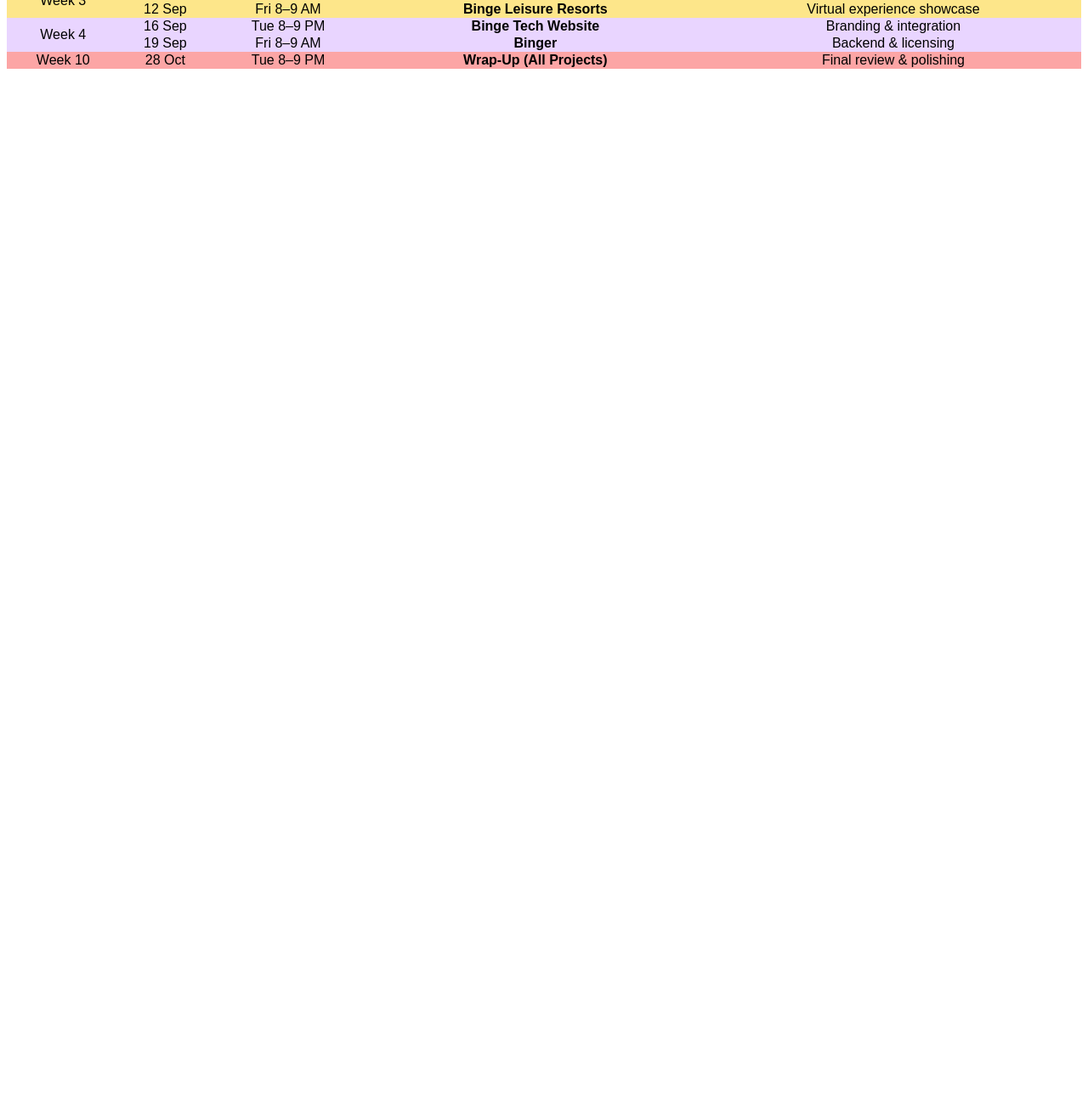
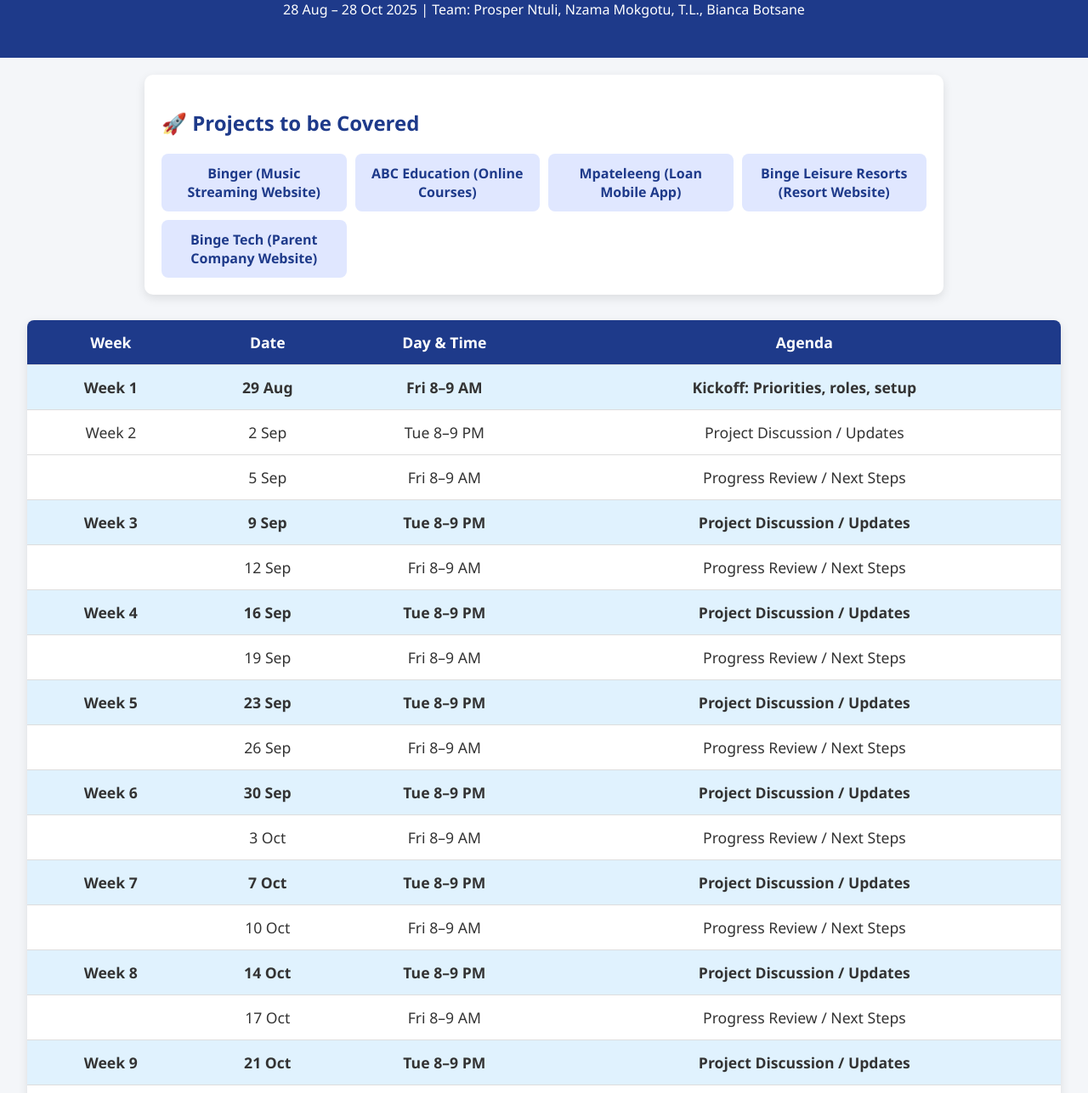
Before and after one commit to dolcenci/timetable, a plain HTML site: page index.html in a window 1280 px wide. Shown: the part 107-1394 px from the top of the page at 85% size. Before the commit the page ends 800 px from the top, so only its background shows below. Drawn offline with Linux system fonts and the light colour scheme.

Commit message:
Update index.html

```diff
--- a/index.html
+++ b/index.html
@@ -1,63 +1,227 @@
-<table style="border-collapse: collapse; width: 100%; text-align: center; font-family: Arial, sans-serif;">
-  <tr style="background-color: #1E3A8A; color: white;">
+<!DOCTYPE html>
+<html lang="en">
+<head>
+  <meta charset="UTF-8">
+  <meta name="viewport" content="width=device-width, initial-scale=1.0">
+  <title>IT Projects Meeting Timetable</title>
+  <style>
+    body {
+      font-family: "Segoe UI", Arial, sans-serif;
+      margin: 0;
+      padding: 0;
+      background: #f4f6f9;
+      color: #333;
+    }
+    header {
+      background: #1e3a8a;
+      color: white;
+      padding: 30px;
+      text-align: center;
+    }
+    h1 {
+      margin: 0;
+      font-size: 2.5rem;
+    }
+    h2 {
+      margin-top: 20px;
+      color: #1e3a8a;
+    }
+    .projects {
+      max-width: 900px;
+      margin: 20px auto;
+      padding: 20px;
+      background: white;
+      border-radius: 10px;
+      box-shadow: 0 4px 12px rgba(0,0,0,0.1);
+    }
+    .projects ul {
+      list-style: none;
+      padding: 0;
+      margin: 0;
+      display: grid;
+      grid-template-columns: repeat(auto-fit, minmax(200px, 1fr));
+      gap: 10px;
+    }
+    .projects li {
+      background: #e0e7ff;
+      padding: 12px 15px;
+      border-radius: 8px;
+      text-align: center;
+      font-weight: bold;
+      color: #1e3a8a;
+    }
+    .container {
+      width: 95%;
+      margin: 30px auto;
+    }
+    table {
+      width: 100%;
+      border-collapse: collapse;
+      background: white;
+      box-shadow: 0 4px 12px rgba(0,0,0,0.1);
+      border-radius: 8px;
+      overflow: hidden;
+    }
+    th, td {
+      padding: 14px 18px;
+      text-align: center;
+      border-bottom: 1px solid #ddd;
+    }
+    th {
+      background: #1e3a8a;
+      color: white;
+      font-size: 1rem;
+    }
+    tr:hover {
+      background: #f9fafb;
+    }
+    .week { background: #e0f2fe; font-weight: bold; }
+    @media screen and (min-width: 1200px) {
+      h1 { font-size: 2.8rem; }
+      th, td { font-size: 1.1rem; }
+    }
+  </style>
+</head>
+<body>
+
+  <header>
+    <h1>📅 IT Projects Meeting Timetable</h1>
+    <p>28 Aug – 28 Oct 2025 | Team: Prosper Ntuli, Nzama Mokgotu, T.L., Bianca Botsane</p>
+  </header>
+
+  <section class="projects">
+    <h2>🚀 Projects to be Covered</h2>
+    <ul>
+      <li>Binger (Music Streaming Website)</li>
+      <li>ABC Education (Online Courses)</li>
+      <li>Mpateleeng (Loan Mobile App)</li>
+      <li>Binge Leisure Resorts (Resort Website)</li>
+      <li>Binge Tech (Parent Company Website)</li>
+    </ul>
+  </section>
+
+  <div class="container">
+    <table>
+      <thead>
+        <tr>
           <th>Week</th>
           <th>Date</th>
           <th>Day & Time</th>
-    <th>Project Focus</th>
           <th>Agenda</th>
         </tr>
-  <tr style="background-color:#D1FAE5;">
+      </thead>
+      <tbody>
+        <tr class="week">
           <td>Week 1</td>
           <td>29 Aug</td>
           <td>Fri 8–9 AM</td>
-    <td><b>Kickoff Session</b></td>
-    <td>Priorities, roles, tracking setup</td>
+          <td>Kickoff: Priorities, roles, setup</td>
         </tr>
-  <tr style="background-color:#BFDBFE;">
-    <td rowspan="2">Week 2</td>
+        <tr>
+          <td>Week 2</td>
           <td>2 Sep</td>
           <td>Tue 8–9 PM</td>
-    <td><b>Binger (Music Streaming)</b></td>
-    <td>Core features, UI/UX, hosting</td>
+          <td>Project Discussion / Updates</td>
         </tr>
-  <tr style="background-color:#BFDBFE;">
+        <tr>
+          <td></td>
           <td>5 Sep</td>
           <td>Fri 8–9 AM</td>
-    <td><b>ABC Education</b></td>
-    <td>Course upload flow, payments</td>
+          <td>Progress Review / Next Steps</td>
         </tr>
-  <tr style="background-color:#FDE68A;">
-    <td rowspan="2">Week 3</td>
+        <tr class="week">
+          <td>Week 3</td>
           <td>9 Sep</td>
           <td>Tue 8–9 PM</td>
-    <td><b>Mpateleeng (Loan App)</b></td>
-    <td>Loan form, backend logic</td>
+          <td>Project Discussion / Updates</td>
         </tr>
-  <tr style="background-color:#FDE68A;">
+        <tr>
+          <td></td>
           <td>12 Sep</td>
           <td>Fri 8–9 AM</td>
-    <td><b>Binge Leisure Resorts</b></td>
-    <td>Virtual experience showcase</td>
+          <td>Progress Review / Next Steps</td>
         </tr>
-  <tr style="background-color:#E9D5FF;">
-    <td rowspan="2">Week 4</td>
+        <tr class="week">
+          <td>Week 4</td>
           <td>16 Sep</td>
           <td>Tue 8–9 PM</td>
-    <td><b>Binge Tech Website</b></td>
-    <td>Branding & integration</td>
+          <td>Project Discussion / Updates</td>
         </tr>
-  <tr style="background-color:#E9D5FF;">
+        <tr>
+          <td></td>
           <td>19 Sep</td>
           <td>Fri 8–9 AM</td>
-    <td><b>Binger</b></td>
-    <td>Backend & licensing</td>
+          <td>Progress Review / Next Steps</td>
         </tr>
-  <!-- Repeat pattern for Weeks 5-10 -->
-  <tr style="background-color:#FCA5A5;">
+        <tr class="week">
+          <td>Week 5</td>
+          <td>23 Sep</td>
+          <td>Tue 8–9 PM</td>
+          <td>Project Discussion / Updates</td>
+        </tr>
+        <tr>
+          <td></td>
+          <td>26 Sep</td>
+          <td>Fri 8–9 AM</td>
+          <td>Progress Review / Next Steps</td>
+        </tr>
+        <tr class="week">
+          <td>Week 6</td>
+          <td>30 Sep</td>
+          <td>Tue 8–9 PM</td>
+          <td>Project Discussion / Updates</td>
+        </tr>
+        <tr>
+          <td></td>
+          <td>3 Oct</td>
+          <td>Fri 8–9 AM</td>
+          <td>Progress Review / Next Steps</td>
+        </tr>
+        <tr class="week">
+          <td>Week 7</td>
+          <td>7 Oct</td>
+          <td>Tue 8–9 PM</td>
+          <td>Project Discussion / Updates</td>
+        </tr>
+        <tr>
+          <td></td>
+          <td>10 Oct</td>
+          <td>Fri 8–9 AM</td>
+          <td>Progress Review / Next Steps</td>
+        </tr>
+        <tr class="week">
+          <td>Week 8</td>
+          <td>14 Oct</td>
+          <td>Tue 8–9 PM</td>
+          <td>Project Discussion / Updates</td>
+        </tr>
+        <tr>
+          <td></td>
+          <td>17 Oct</td>
+          <td>Fri 8–9 AM</td>
+          <td>Progress Review / Next Steps</td>
+        </tr>
+        <tr class="week">
+          <td>Week 9</td>
+          <td>21 Oct</td>
+          <td>Tue 8–9 PM</td>
+          <td>Project Discussion / Updates</td>
+        </tr>
+        <tr>
+          <td></td>
+          <td>24 Oct</td>
+          <td>Fri 8–9 AM</td>
+          <td>Progress Review / Next Steps</td>
+        </tr>
+        <tr class="week">
           <td>Week 10</td>
           <td>28 Oct</td>
           <td>Tue 8–9 PM</td>
-    <td><b>Wrap-Up (All Projects)</b></td>
-    <td>Final review & polishing</td>
+          <td>Final Wrap-Up: Review & Polishing</td>
         </tr>
+      </tbody>
     </table>
+  </div>
+
+</body>
+</html>
```
Lines whose indentation alone changed are shown as unchanged.
